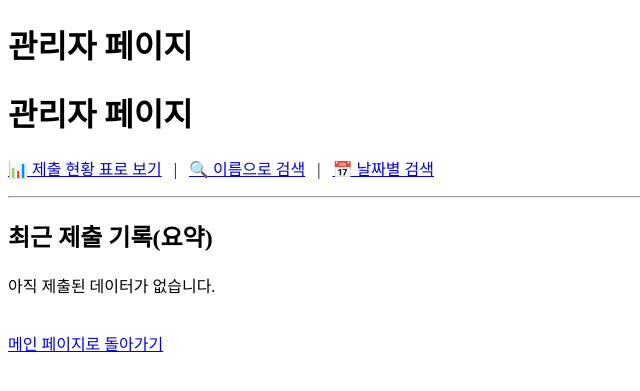
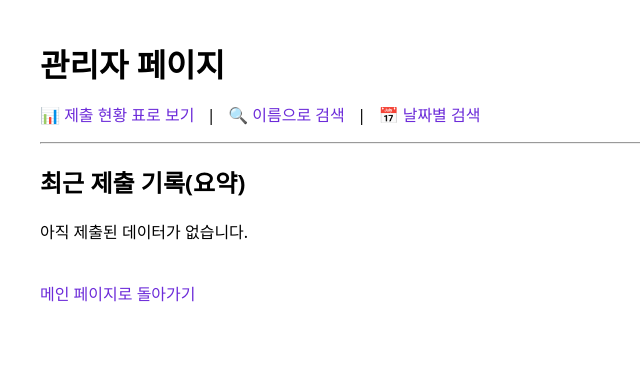
Before and after one commit to i89624356-web/secret-friend, a Flask app: page /admin in a window 1280 px wide. Shown: the top 391 px of the page, without its empty margins (0-640 px from the left). Run offline with Flask 3, Linux system fonts and the light colour scheme.

Commit message:
finding bugs finished

```diff
--- a/templates/admin.html
+++ b/templates/admin.html
@@ -4,11 +4,32 @@
 <head>
     <meta charset="UTF-8">
     <title>관리자 페이지</title>
+    <style>
+        body {
+            font-family: system-ui, -apple-system, BlinkMacSystemFont, "Segoe UI", sans-serif;
+            margin: 40px;
+        }
+
+        h1 {
+            margin-bottom: 10px;
+        }
+
+        a {
+            text-decoration: none;
+            color: #6c2bd9;
+        }
+
+        a:hover {
+            text-decoration: underline;
+        }
+
+        ul li {
+            margin-bottom: 6px;
+        }
+    </style>
 </head>
 
 <body>
-    <h1>관리자 페이지</h1>
-
     <h1>관리자 페이지</h1>
 
     <p>
@@ -27,15 +48,7 @@
     <ul>
         {% for r in summary %}
         <li>
-            <strong>{{ r.name }}</strong> -
-            {% if r.checks is string %}
-            {{ r.checks }}
-            {% elif r.checks is iterable %}
-            {{ r.checks | join(', ') }}
-            {% else %}
-            {{ r.checks }}
-            {% endif %}
-            ({{ r.time }})
+            <strong>{{ r.name }}</strong> - {{ r.checks }} ({{ r.time }})
         </li>
         {% endfor %}
     </ul>
--- a/templates/index.html
+++ b/templates/index.html
@@ -25,7 +25,7 @@
         <label><input type="radio" name="checks" value="정성을 담아서 마니또 얼굴 그려주기"> 정성을 담아서 마니또 얼굴 그려주기</label><br>
         <label><input type="radio" name="checks" value="마니또 앞에서 노래 한 소절 부르기"> 마니또 앞에서 노래 한 소절 부르기</label><br>
         <label><input type="radio" name="checks" value="도움이 필요해 보이면 도와주기 & 실드 쳐주기"> 도움이 필요해 보이면 도와주기 &
-            실드쳐주기</label><br>
+            실드 쳐주기</label><br>
         <label><input type="radio" name="checks" value="좋아하는 관심사 묻기"> 좋아하는 관심사 묻기</label><br>
 
         <br>
```
